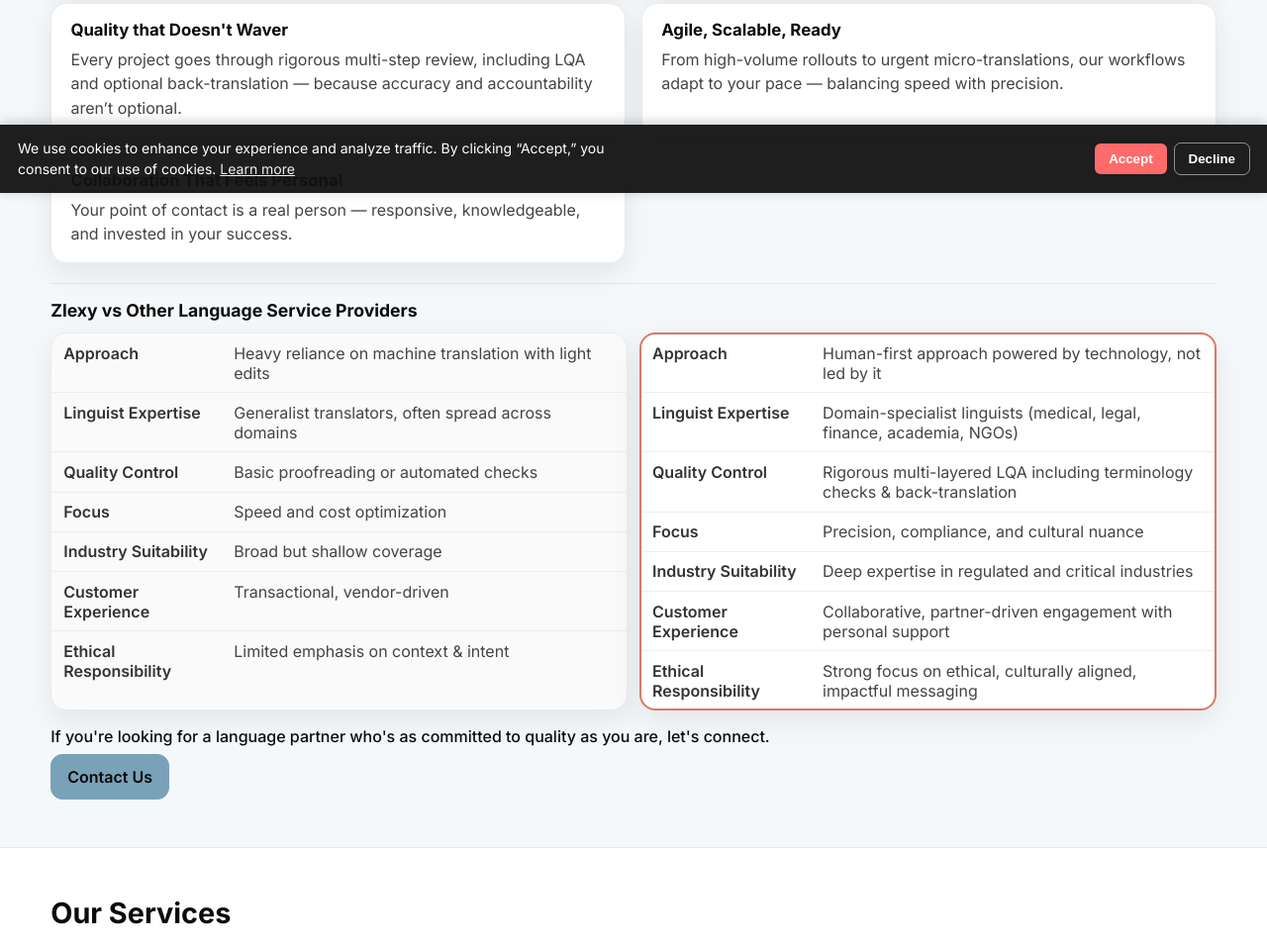
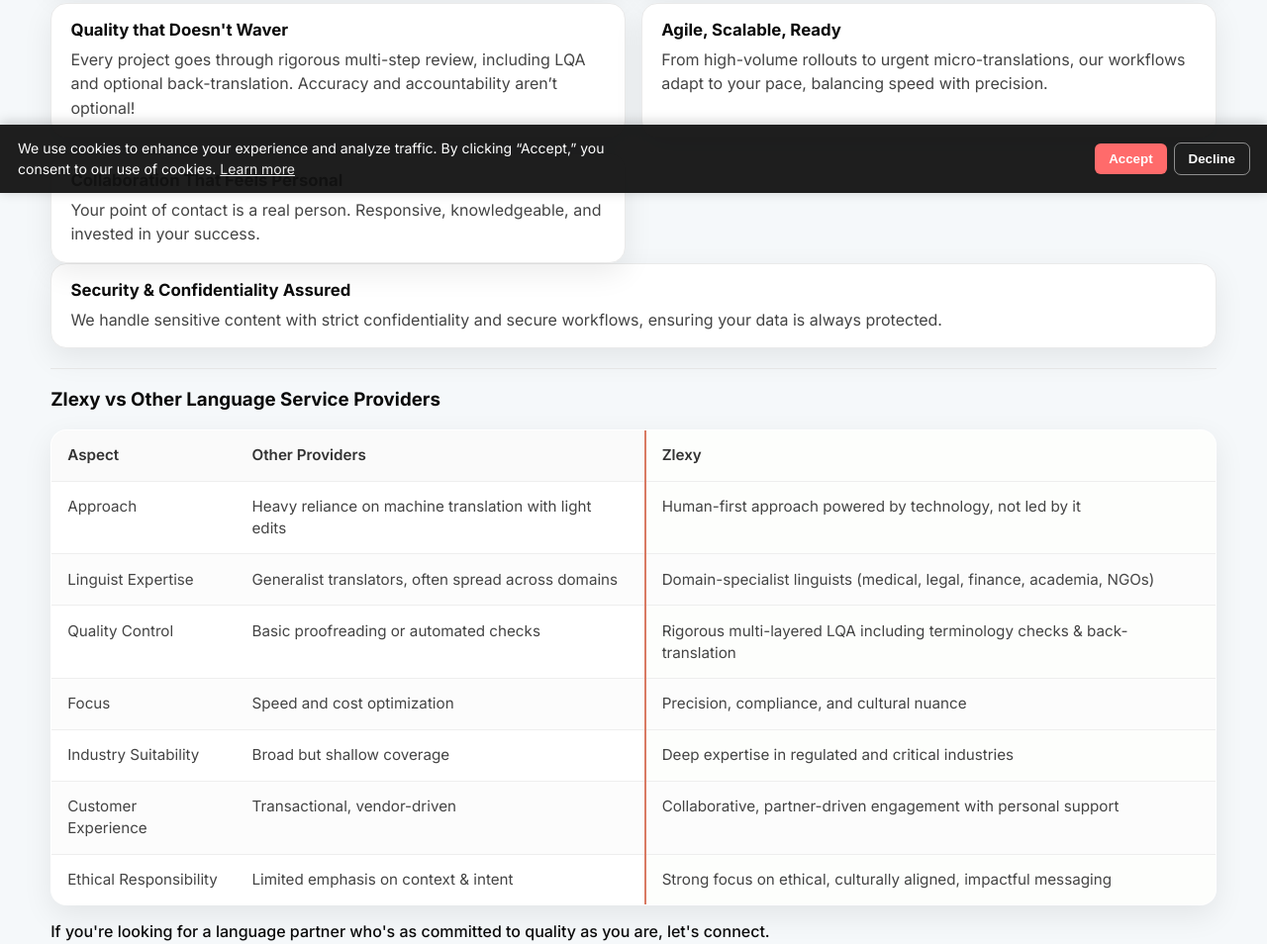
Before and after one commit to zlexyadmin/zlexy-web, a website: page src/index.html in a window 1280 px wide. Shown: the part 605-1559 px from the top of the page at 99% size. Drawn offline with nearby package versions, Linux system fonts and the light colour scheme; files that its build step writes are made by us from their sources.

Commit message:
Review updates for why zlexy

```diff
--- a/assets/css/main.css
+++ b/assets/css/main.css
@@ -457,60 +457,79 @@
   margin: 1.25rem 0 1rem;
 }
 
-/* Comparison block */
-.compare-title {
-  margin: 0 0 .75rem;
-  font-size: 1.1rem;
+/* --- Comparison Table --- */
+.compare-table {
+  width: 100%;
+  border-collapse: collapse;
+  margin-top: 1rem;
+  font-size: 0.95rem;
+  background: #fff;
+  border: 1px solid #eaeaea;
+  border-radius: var(--radius);
+  box-shadow: var(--shadow);
+  overflow: hidden; /* keeps radius on all corners */
 }
 
-.compare {
-  display: grid;
-  grid-template-columns: 1fr 1fr;
-  gap: .75rem;
+.compare-table th,
+.compare-table td {
+  padding: 0.9rem 1rem;
+  border-bottom: 1px solid #eee;
+  vertical-align: top;
+  line-height: 1.45;
 }
 
-.compare dl {
-  margin: 0;
-}
-
-.compare dl > div {
-  display: grid;
-  grid-template-columns: 160px 1fr;
-  gap: .75rem;
-  padding: .6rem .75rem;
-  border-bottom: 1px solid #eee;
-}
-
-.compare dl > div:last-child {
-  border-bottom: 0;
-}
-
-.compare dt {
+.compare-table th {
+  background: #fafafa;
   font-weight: 600;
+  text-align: left;
   color: #333;
 }
 
-.compare dd {
-  margin: 0;
+.compare-table td {
   color: #444;
 }
 
-.compare-col {
-  border: 1px solid #eaeaea;
-  border-radius: var(--radius);
-  background: #fff;
-  box-shadow: var(--shadow);
+/* Highlight Zlexy column */
+.compare-table th:last-child,
+.compare-table td:last-child {
+  background: #fdfefc; /* subtle off-white/greenish hue */
+  border-left: 2px solid var(--green);
 }
 
-/* Differentiate sides subtly */
-.compare-col--other {
-  background: #fafafa;
+/* Alternate row shading for readability */
+.compare-table tbody tr:nth-child(even) td {
+  background: #fcfcfc;
 }
 
-.compare-col--zlexy {
-  outline: 2px solid var(--green);
-  outline-offset: -2px;
+/* Responsive tweaks */
+@media (max-width: 768px) {
+  .compare-table thead {
+    display: none; /* hide table header on small screens */
+  }
+  .compare-table,
+  .compare-table tbody,
+  .compare-table tr,
+  .compare-table td {
+    display: block;
+    width: 100%;
+  }
+  .compare-table tr {
+    margin-bottom: 1rem;
+    border-bottom: 2px solid #eee;
+  }
+  .compare-table td {
+    border: none;
+    padding: 0.5rem 0.75rem;
+  }
+  .compare-table td::before {
+    content: attr(data-label);
+    font-weight: 600;
+    display: block;
+    margin-bottom: 0.2rem;
+    color: #333;
+  }
 }
+
 
 /* Closing line */
 .why-closer {
--- a/src/index.html
+++ b/src/index.html
@@ -64,7 +64,7 @@
     <div class="why-grid">
       <article class="why-card">
         <h3>Human Centric, Not Machine-Dependent</h3>
-        <p>We believe great language work needs nuance — and nuance comes from people. Our global network of domain-specialist linguists ensures context-aware, culturally precise outcomes every time.</p>
+        <p>We believe great language work needs nuance, and nuance comes from people. Our global network of domain-specialist linguists ensures context-aware, culturally precise outcomes every time.</p>
       </article>
 
       <article class="why-card">
@@ -74,49 +74,76 @@
 
       <article class="why-card">
         <h3>Quality that Doesn't Waver</h3>
-        <p>Every project goes through rigorous multi-step review, including LQA and optional back-translation — because accuracy and accountability aren’t optional.</p>
+        <p>Every project goes through rigorous multi-step review, including LQA and optional back-translation. Accuracy and accountability aren’t optional!</p>
       </article>
 
       <article class="why-card">
         <h3>Agile, Scalable, Ready</h3>
-        <p>From high-volume rollouts to urgent micro-translations, our workflows adapt to your pace — balancing speed with precision.</p>
+        <p>From high-volume rollouts to urgent micro-translations, our workflows adapt to your pace, balancing speed with precision.</p>
       </article>
 
       <article class="why-card">
         <h3>Collaboration That Feels Personal</h3>
-        <p>Your point of contact is a real person — responsive, knowledgeable, and invested in your success.</p>
+        <p>Your point of contact is a real person. Responsive, knowledgeable, and invested in your success.</p>
       </article>
     </div>
+
+      <article class="why-card">
+        <h3>Security &amp; Confidentiality Assured</h3>
+        <p>We handle sensitive content with strict confidentiality and secure workflows, ensuring your data is always protected.</p>
+      </article>
+
 
     <hr class="why-divider" />
 
     <!-- Comparison -->
     <h3 class="compare-title">Zlexy vs Other Language Service Providers</h3>
-    <div class="compare">
-      <div class="compare-col compare-col--other" aria-label="Other Providers">
-        <dl>
-          <div><dt>Approach</dt><dd>Heavy reliance on machine translation with light edits</dd></div>
-          <div><dt>Linguist Expertise</dt><dd>Generalist translators, often spread across domains</dd></div>
-          <div><dt>Quality Control</dt><dd>Basic proofreading or automated checks</dd></div>
-          <div><dt>Focus</dt><dd>Speed and cost optimization</dd></div>
-          <div><dt>Industry Suitability</dt><dd>Broad but shallow coverage</dd></div>
-          <div><dt>Customer Experience</dt><dd>Transactional, vendor-driven</dd></div>
-          <div><dt>Ethical Responsibility</dt><dd>Limited emphasis on context &amp; intent</dd></div>
-        </dl>
-      </div>
-
-      <div class="compare-col compare-col--zlexy" aria-label="Zlexy">
-        <dl>
-          <div><dt>Approach</dt><dd>Human-first approach powered by technology, not led by it</dd></div>
-          <div><dt>Linguist Expertise</dt><dd>Domain-specialist linguists (medical, legal, finance, academia, NGOs)</dd></div>
-          <div><dt>Quality Control</dt><dd>Rigorous multi-layered LQA including terminology checks &amp; back-translation</dd></div>
-          <div><dt>Focus</dt><dd>Precision, compliance, and cultural nuance</dd></div>
-          <div><dt>Industry Suitability</dt><dd>Deep expertise in regulated and critical industries</dd></div>
-          <div><dt>Customer Experience</dt><dd>Collaborative, partner-driven engagement with personal support</dd></div>
-          <div><dt>Ethical Responsibility</dt><dd>Strong focus on ethical, culturally aligned, impactful messaging</dd></div>
-        </dl>
-      </div>
-    </div>
+    <table class="compare-table">
+      <thead>
+        <tr>
+          <th>Aspect</th>
+          <th>Other Providers</th>
+          <th>Zlexy</th>
+        </tr>
+      </thead>
+      <tbody>
+        <tr>
+          <td>Approach</td>
+          <td>Heavy reliance on machine translation with light edits</td>
+          <td>Human-first approach powered by technology, not led by it</td>
+        </tr>
+        <tr>
+          <td>Linguist Expertise</td>
+          <td>Generalist translators, often spread across domains</td>
+          <td>Domain-specialist linguists (medical, legal, finance, academia, NGOs)</td>
+        </tr>
+        <tr>
+          <td>Quality Control</td>
+          <td>Basic proofreading or automated checks</td>
+          <td>Rigorous multi-layered LQA including terminology checks &amp; back-translation</td>
+        </tr>
+        <tr>
+          <td>Focus</td>
+          <td>Speed and cost optimization</td>
+          <td>Precision, compliance, and cultural nuance</td>
+        </tr>
+        <tr>
+          <td>Industry Suitability</td>
+          <td>Broad but shallow coverage</td>
+          <td>Deep expertise in regulated and critical industries</td>
+        </tr>
+        <tr>
+          <td>Customer Experience</td>
+          <td>Transactional, vendor-driven</td>
+          <td>Collaborative, partner-driven engagement with personal support</td>
+        </tr>
+        <tr>
+          <td>Ethical Responsibility</td>
+          <td>Limited emphasis on context &amp; intent</td>
+          <td>Strong focus on ethical, culturally aligned, impactful messaging</td>
+        </tr>
+      </tbody>
+    </table>
 
     <p class="why-closer">
       If you're looking for a language partner who's as committed to quality as you are, let's connect.
```
